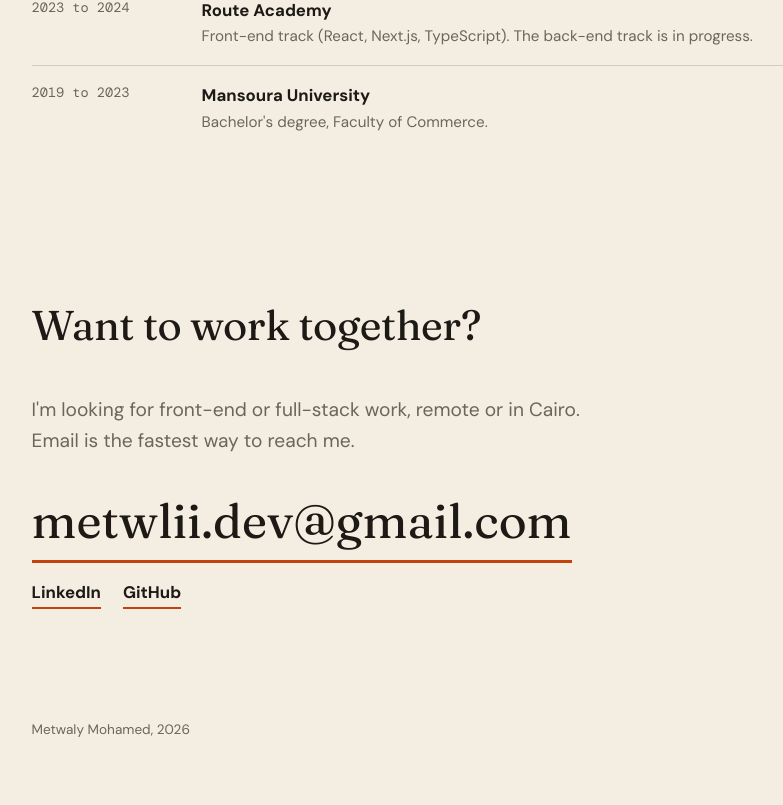
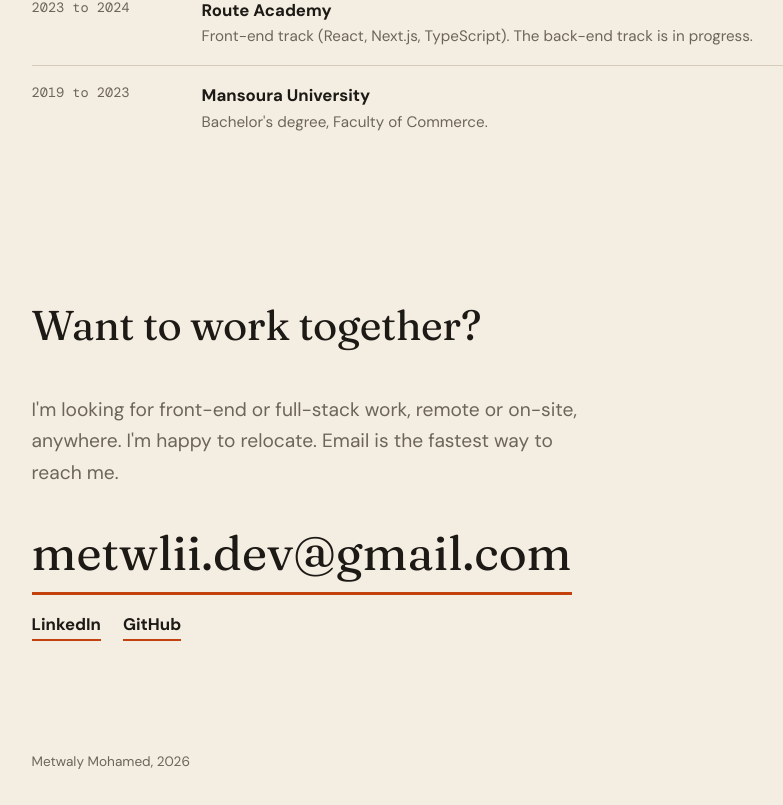
Before and after one commit to Mtwlii/portfolio, a React (Vite) app: page / in a window 1280 px wide. Shown: the part 3448-4253 px from the top of the page, without its empty margins (178-961 px from the left). Before the commit the page ends 4229 px from the top, so only its background shows below. Built offline with nearby package versions, Linux system fonts and the light colour scheme.

Commit message:
Revise contact availability message
Updated the availability statement to include on-site work and willingness to relocate.

```diff
--- a/src/features/contact/components/Contact.tsx
+++ b/src/features/contact/components/Contact.tsx
@@ -7,7 +7,7 @@ export function Contact() {
     <section id="contact" className="contact">
       <motion.h2 {...view} variants={rise}>Want to work together?</motion.h2>
       <motion.p {...view} variants={rise} className="intro">
-        I'm looking for front-end or full-stack work, remote or in Cairo. Email is the fastest way to reach me.
+        I'm looking for front-end or full-stack work, remote or on-site, anywhere. I'm happy to relocate. Email is the fastest way to reach me.
       </motion.p>
       <motion.a {...view} variants={rise} href={links.email} className="big">metwlii.dev@gmail.com</motion.a>
       <p className="links">
```
